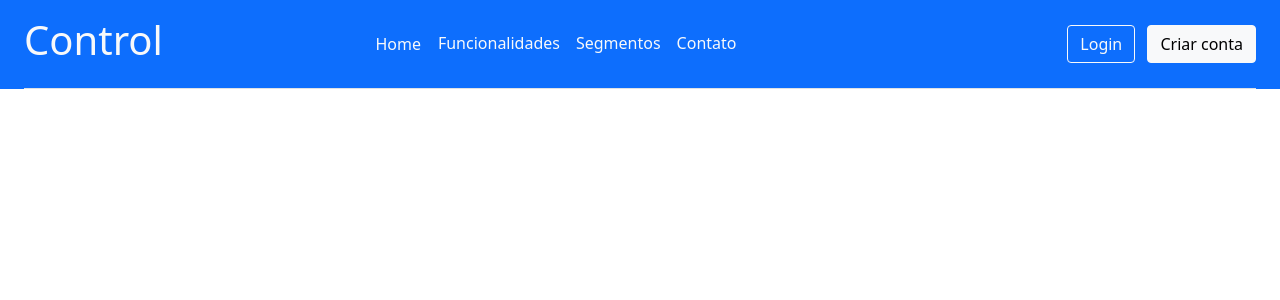
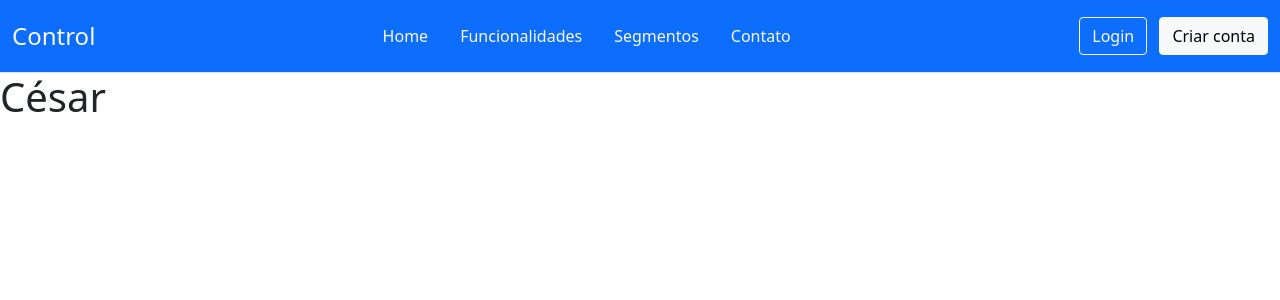
Before and after one commit to lucasthierry9/Control, a Django app: page / in a window 1280 px wide. Shown: the top 300 px of the page. Run offline with Django 3.2, Linux system fonts and the light colour scheme.

Commit message:
atualização mínima

```diff
--- a/config/settings.py
+++ b/config/settings.py
@@ -104,7 +104,7 @@ AUTH_PASSWORD_VALIDATORS = [
 # Internationalization
 # https://docs.djangoproject.com/en/3.2/topics/i18n/
 
-LANGUAGE_CODE = 'en-us'
+LANGUAGE_CODE = 'pt-br'
 
 TIME_ZONE = 'UTC'
 
--- a/control/templates/control/base.html
+++ b/control/templates/control/base.html
@@ -6,25 +6,30 @@
     <link href="https://cdn.jsdelivr.net/npm/bootstrap@5.0.2/dist/css/bootstrap.min.css" rel="stylesheet" integrity="sha384-EVSTQN3/azprG1Anm3QDgpJLIm9Nao0Yz1ztcQTwFspd3yD65VohhpuuCOmLASjC" crossorigin="anonymous">
     <title>{% block titlepag %}{% endblock titlepag %}</title>
 </head>
-<div class="container-fluid px-4 bg-primary text-light  ">
-    <header class="d-flex flex-wrap align-items-center justify-content-center justify-content-md-between py-3 mb-4 border-bottom">
-        <div>
-            <h1>Control</h1>
-        </div>
+<header class="container-fluid bg-primary text-light py-3 border-bottom">
+  <div class="row align-items-center">
+    <!-- Logo -->
+    <div class="col-md-2 text-center text-md-start mb-2 mb-md-0">
+      <h1 class="fs-4 m-0">Control</h1>
+    </div>
 
-        <ul class="nav col-12 col-md-auto mb-2 justify-content-center mb-md-0 " >
-        <li><a href="#" class="btn btn-toggle nav-link px-2 text-light ">Home</a></li>
-        <li><a href="#" class="nav-link px-2 text-light btn-toggle">Funcionalidades</a></li>
-        <li><a href="#" class="nav-link px-2 text-light ">Segmentos</a></li>
-        <li><a href="#" class="nav-link px-2 text-light">Contato</a></li>
+    <!-- Menu -->
+    <div class="col-md-7">
+        <ul class="nav justify-content-center">
+            <li class="nav-item"><a href="#" class="nav-link text-light">Home</a></li>
+            <li class="nav-item"><a href="#" class="nav-link text-light">Funcionalidades</a></li>
+            <li class="nav-item"><a href="#" class="nav-link text-light">Segmentos</a></li>
+            <li class="nav-item"><a href="#" class="nav-link text-light">Contato</a></li>
         </ul>
+    </div>
 
-        <div class="col-md-3 text-end m">
-        <button type="button" class="btn btn-outline-light me-2">Login</button>
-        <button type="button" class="btn btn-light">Criar conta</button>
-        </div>
-    </header>
-</div>
+    <!-- Botões -->
+    <div class="col-md-3 text-center text-md-end">
+      <button type="button" class="btn btn-outline-light me-2">Login</button>
+      <button type="button" class="btn btn-light">Criar conta</button>
+    </div>
+  </div>
+</header>
 <body>
 
     {% block content %}{% endblock content %}
--- a/control/templates/control/index.html
+++ b/control/templates/control/index.html
@@ -1,2 +1,2 @@
 {% extends "control/base.html" %}
-<h1>César</h1>
+{% block content %}<h1>César</h1>{% endblock content %}
```
Also changed, not shown: db.sqlite3 (added).
